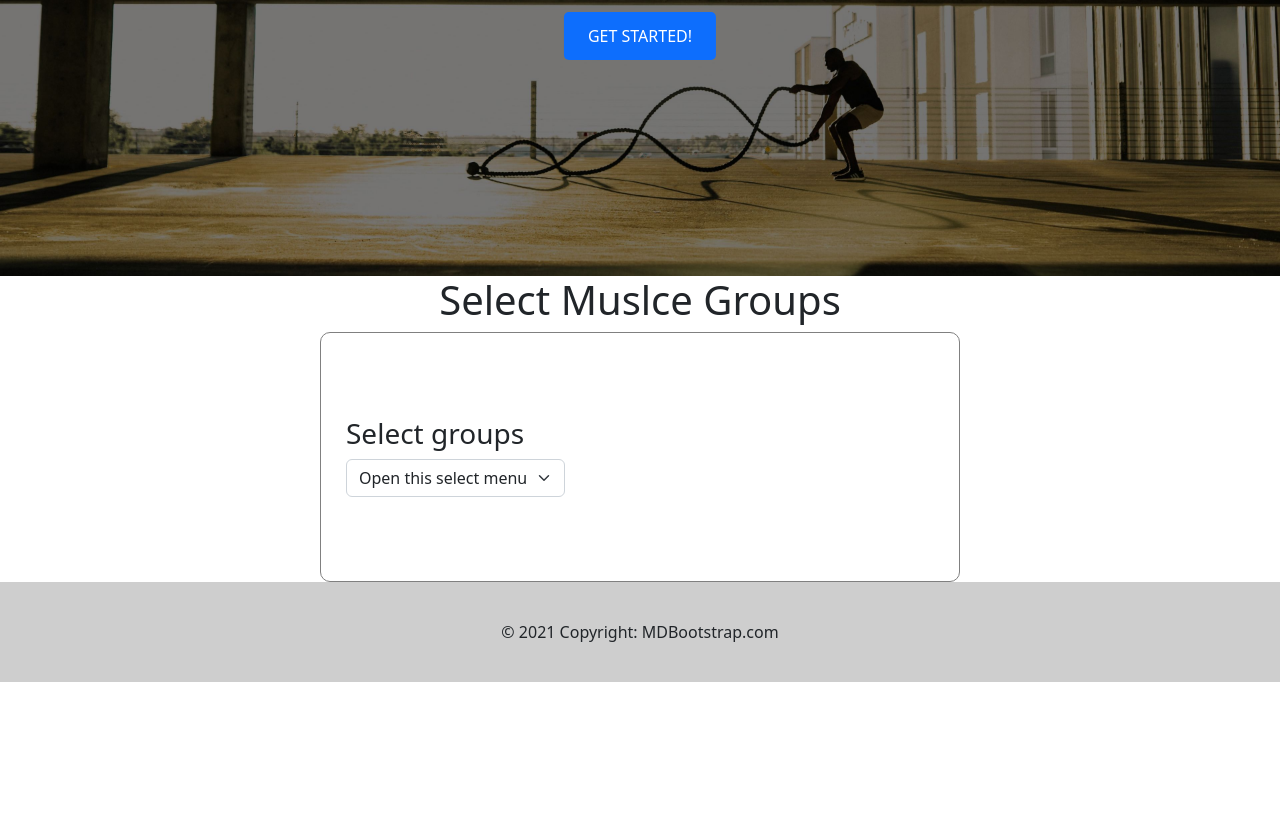
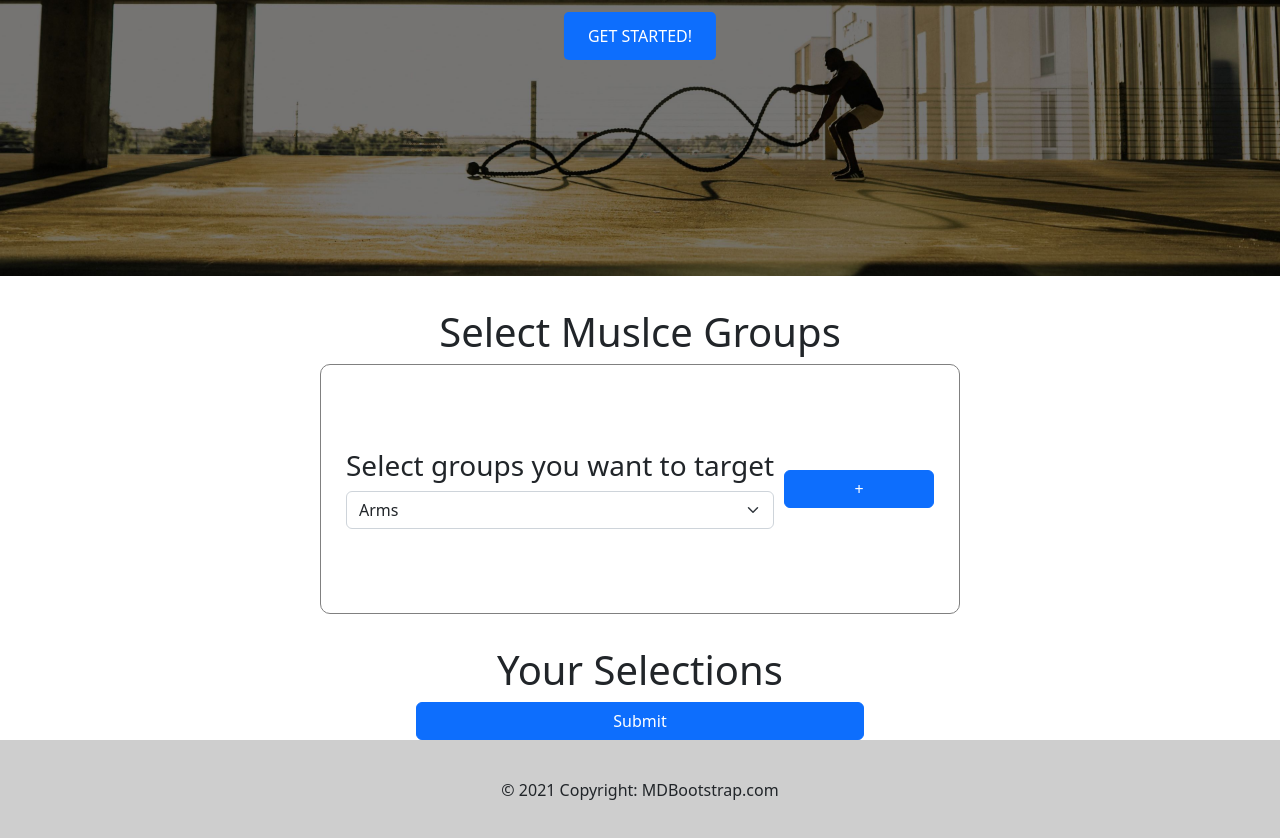
Before and after one commit to ericsolomonjs/TrackIt, a React (Create React App) app in the folder frontend/: page /create in a window 1280 px wide. Shown: the part 260-1098 px from the top of the page. Before the commit the page ends 942 px from the top, so only its background shows below. Built offline with nearby package versions, Linux system fonts and the light colour scheme.

Commit message:
finished workout selection page (frontend)

```diff
--- a/frontend/src/components/Create.js
+++ b/frontend/src/components/Create.js
@@ -1,32 +1,62 @@
-import React from "react";
+import React, { useState } from "react";
 import "../styles/Create.css";
 import "../styles/main.css";
 import Footer from "./Footer";
 import Header from "./Header";
 
 export default function Create() {
+  const options = ["Arms", "Legs", "Chest", "Abs"];
+  const [selected, setSelected] = useState(options[0]);
+  const [list, setList] = useState([]);
+
+  const handleClick = () => {
+    setList([...list, selected]);
+  };
+
   return (
     <div>
       <Header />
-      <h1>Select Muslce Groups</h1>
+      <h1 style={{ marginTop: "2rem" }}>Select Muslce Groups</h1>
       <div className="create-container">
         <div className="create-workout">
           <div>
             <form action="">
-              <h3>Select groups</h3>
+              <h3>Select groups you want to target</h3>
               <select
+                id="select-muscle-groups"
                 className="form-select"
                 aria-label="Default select example"
+                value={selected}
+                onChange={(e) => setSelected(e.target.value)}
               >
-                <option selected>Open this select menu</option>
-                <option value="Arms">One</option>
-                <option value="Legs">Two</option>
-                <option value="Abs">Three</option>
-                <option value="Chest">Three</option>
+                >
+                {options.map((value) => (
+                  <option value={value} key={value}>
+                    {value}
+                  </option>
+                ))}
               </select>
             </form>
           </div>
+          <div>
+            <button
+              onClick={handleClick}
+              className="btn btn-primary"
+              style={{ width: "150px" }}
+            >
+              +
+            </button>
+          </div>
         </div>
+      </div>
+      <div className="bottom-section">
+        <h1 style={{ marginTop: "2rem" }}>Your Selections</h1>
+        {list.map((item) => (
+          <p>{item}</p>
+        ))}
+        <button className="btn btn-primary" style={{ width: "35%" }}>
+          Submit
+        </button>
       </div>
       <Footer />
     </div>
--- a/frontend/src/styles/Create.css
+++ b/frontend/src/styles/Create.css
@@ -5,6 +5,7 @@
   height: 250px;
   display: flex;
   align-items: center;
+  justify-content: space-between;
   padding: 25px;
 }
 
@@ -15,3 +16,10 @@
   justify-content: center;
   align-items: center;
 }
+
+.bottom-section {
+  display: flex;
+  justify-content: center;
+  flex-direction: column;
+  align-items: center;
+}
```
